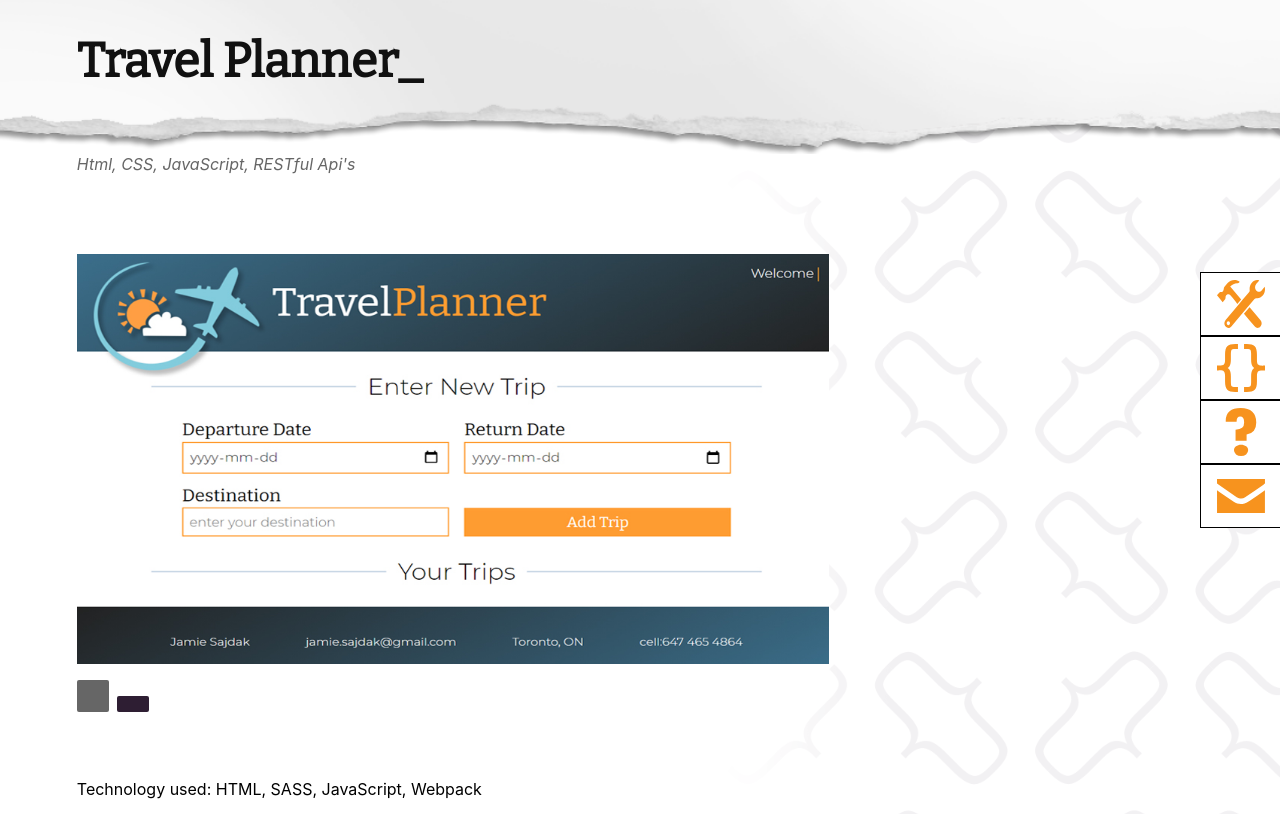
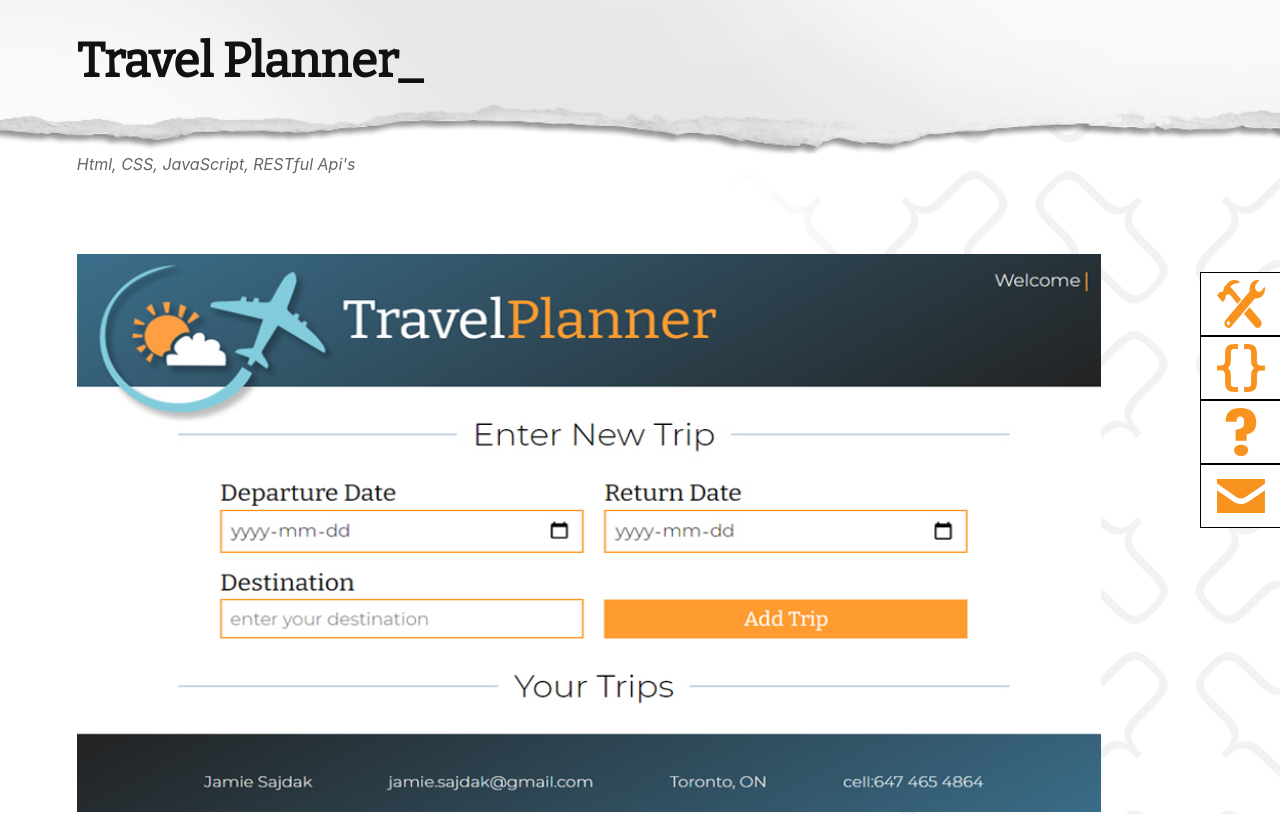
Before and after one commit to Jam52/personal-portfolio-react, a React (Create React App) app: page /project/1 in a window 1280 px wide. Shown: the top 814 px of the page. Built offline with nearby package versions, Linux system fonts and the light colour scheme.

Commit message:
Add ImageCarousel

```diff
--- a/src/Components/ImageCarousel/ImageCarousel.js
+++ b/src/Components/ImageCarousel/ImageCarousel.js
@@ -1,13 +1,22 @@
-import React, { useRef, useState, useEffect } from 'react';
+import React, { useEffect, useRef, useState } from 'react';
 import styles from './ImageCarousel.module.scss';
-import Spinner from '../Spinner/Spinner';
 import Slide from './Slide';
 
 const ImageCarousel = (props) => {
   const [state, setState] = useState({
-    imageUrls: [...props.urls],
+    imageUrls: [],
     direction: '',
   });
+
+  useEffect(() => {
+    setState({
+      imageUrls: [
+        props.urls[props.urls.length - 1],
+        ...props.urls,
+        props.urls[0],
+      ],
+    });
+  }, [props.urls]);
 
   const carouselRef = useRef(null);
 
@@ -81,10 +90,12 @@ const ImageCarousel = (props) => {
   };
 
   return (
-    <div data-testid="component-image-carousel">
-      <div className={styles.container}>
+    <div
+      data-testid="component-image-carousel"
+      className={styles.imageCarousel}
+    >
+      <div className={styles.container} data-testid="component-image-carousel">
         <div className={styles.inner_container} ref={carouselRef}>
-          {state.imageUrls.length > 0 ? (
           <div
             className={styles.content}
             id="images"
@@ -103,9 +114,6 @@ const ImageCarousel = (props) => {
           >
             {renderSlides}
           </div>
-          ) : (
-            <Spinner />
-          )}
         </div>
       </div>
       <div className={styles.arrows}>
--- a/src/Components/ImageCarousel/ImageCarousel.module.scss
+++ b/src/Components/ImageCarousel/ImageCarousel.module.scss
@@ -1,11 +1,10 @@
-@import '../../CSS/base';
+@import '../../base';
 
 .container {
   position: relative;
   overflow: hidden;
   width: 100%;
-  height: 70vmin;
-  min-height: 15rem;
+  height: 100%;
   margin: 0;
 }
 
@@ -22,7 +21,7 @@
     width: 4rem;
     cursor: pointer;
     &[aria-disabled='true'] {
-      opacity: 0.2;
+      opacity: 0.5;
     }
 
     &:hover {
@@ -42,26 +41,8 @@
 .slide {
   box-sizing: border-box;
   height: 100%;
-  object-fit: cover;
+  max-height: 85vh;
+  object-fit: contain;
   flex-shrink: 0;
   transition: all 0.3s;
 }
-
-@media (min-width: $media_tablet_landscape) {
-  .inner_container {
-    width: 80%;
-  }
-
-  .content > * {
-    transition: all 0.3s;
-    opacity: 0.3;
-
-    &:nth-child(2) {
-      opacity: 1;
-    }
-  }
-
-  // .content > * {
-  //   margin-left: 0.2%;
-  // }
-}
--- a/src/Components/ImageCarousel/Slide.js
+++ b/src/Components/ImageCarousel/Slide.js
@@ -4,9 +4,9 @@ import styles from './ImageCarousel.module.scss';
 const Slide = (props) => {
   return (
     <img
-      src={props.url.url}
+      src={props.url}
       className={styles.slide}
-      alt={props.url.text}
+      alt=""
       style={{ width: props.width }}
     />
   );
--- a/src/Containers/ProjectPage/ProjectPage.js
+++ b/src/Containers/ProjectPage/ProjectPage.js
@@ -1,11 +1,12 @@
 import React, { useState, useEffect } from 'react';
 import { useHistory } from 'react-router-dom';
-import Carosel from '../../Components/Carosell/Carosell';
+// import Carosel from '../../Components/Carosell/Carosell';
 import { useParams } from 'react-router-dom';
 import Header from '../../Components/Header/Header';
 import Footer from '../../Components/Footer/Footer';
 import projectsData from '../../Containers/ProjectsPage/projectsData.json';
 import classes from './ProjectPage.module.scss';
+import ImageCarousel from '../../Components/ImageCarousel/ImageCarousel';
 
 const ProjectPage = () => {
   let { id } = useParams();
@@ -29,15 +30,7 @@ const ProjectPage = () => {
       <p className={classes.details}>{data.details}</p>
 
       <div className={classes.mainImg}>
-        <Carosel>
-          {data.images.map((image, index) => {
-            return (
-              <div key={index} className={classes.slide}>
-                <img src={image} alt=""></img>
-              </div>
-            );
-          })}
-        </Carosel>
+        <ImageCarousel urls={data.images} />
       </div>
       <div className={classes.description}>{description}</div>
       <button className={classes.backButton} onClick={() => history.goBack()}>
--- a/src/Containers/ProjectPage/ProjectPage.module.scss
+++ b/src/Containers/ProjectPage/ProjectPage.module.scss
@@ -23,7 +23,8 @@
 }
 
 .mainImg {
-  margin: 2rem 0;
+  position: relative;
+  padding: 2rem 0;
 }
 
 .description {
@@ -57,9 +58,3 @@
     width: 15rem;
   }
 }
-
-@media (min-width: $media-break-point-computer-small) {
-  .mainImg {
-    width: 80%;
-  }
-}
```
Lines whose indentation alone changed are shown as unchanged.
